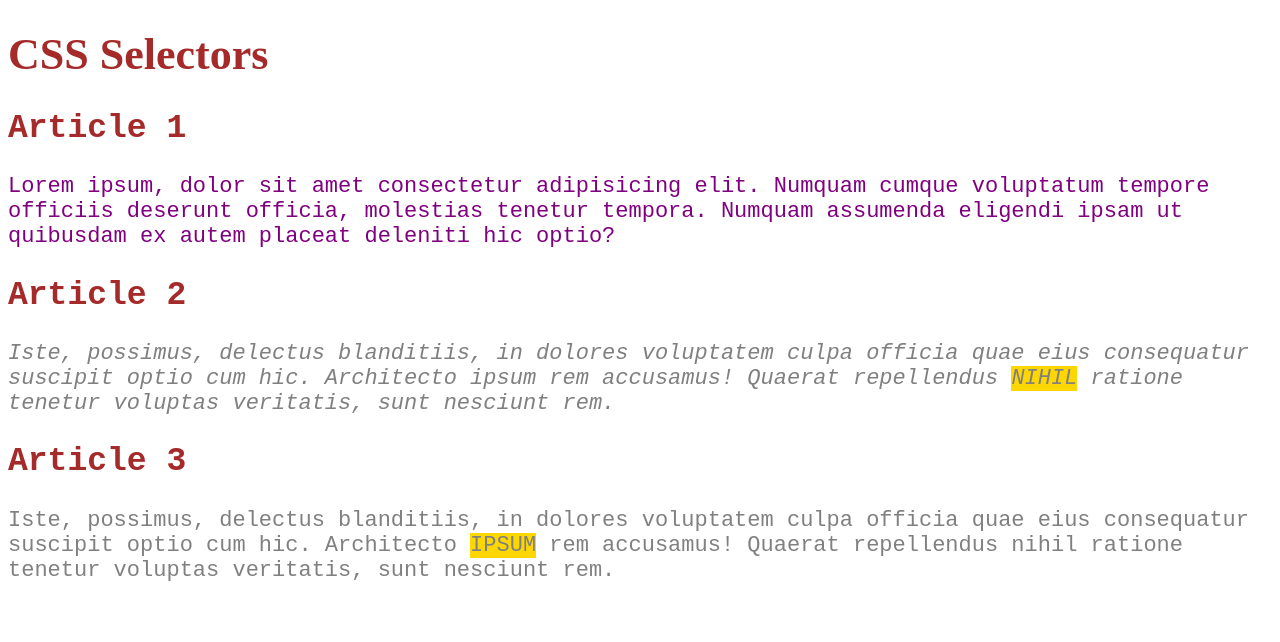
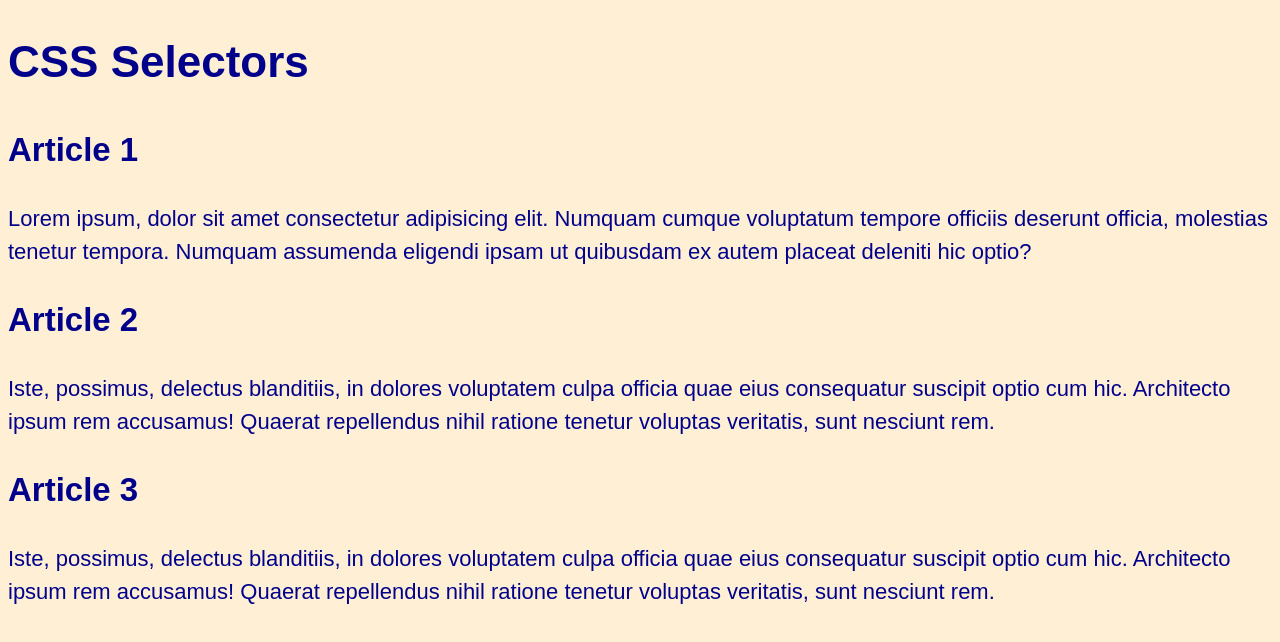
Before and after one commit to muyiwadosunmu/CSS_Tutorials, a plain HTML site: page 03_LESSON/index.html in a window 1280 px wide. Drawn offline with Linux system fonts and the light colour scheme.

Commit message:
Units and Sizes

```diff
--- a/03_LESSON/css/style.css
+++ b/03_LESSON/css/style.css
@@ -1,32 +1,7 @@
-html {
+body {
     font-size: 22px;
+    font-family: Arial, Helvetica, sans-serif;
+    line-height: 1.5;
+    background: papayawhip;
+    color: darkblue;
 }
-
-body {
-
-}
-button, input, textPath, select {
-    font: inherit
-}
-
-main {
-    font-family: monospace;
-}
-h1, h2 {
-    color: brown;
-}
-p {
-    color:purple;
-}
-
-.highlight {
-    text-transform: uppercase;
-    background-color: gold;
-}
-.gray {
-    color: gray;
-}
-
-#second  {
-    font-style: italic;
-}
```
